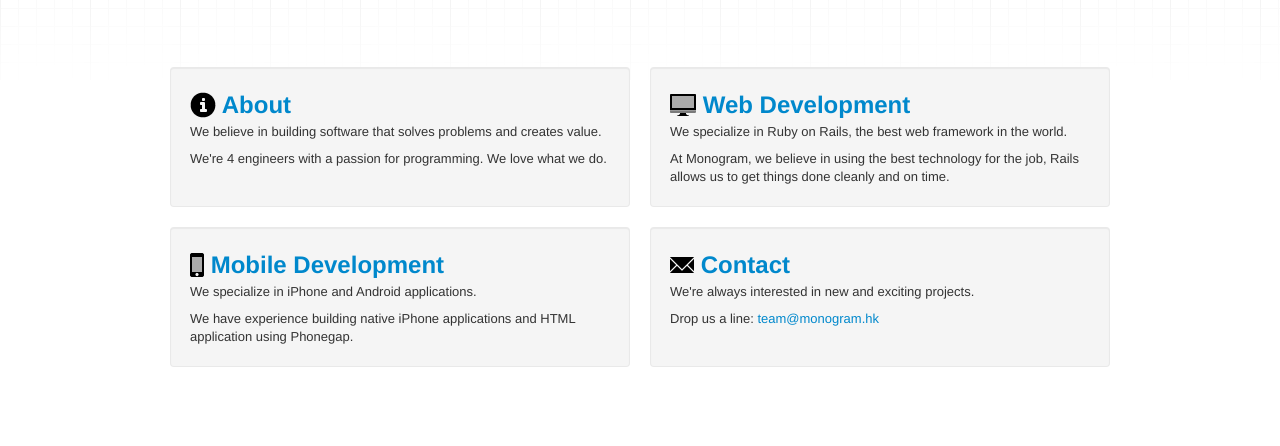
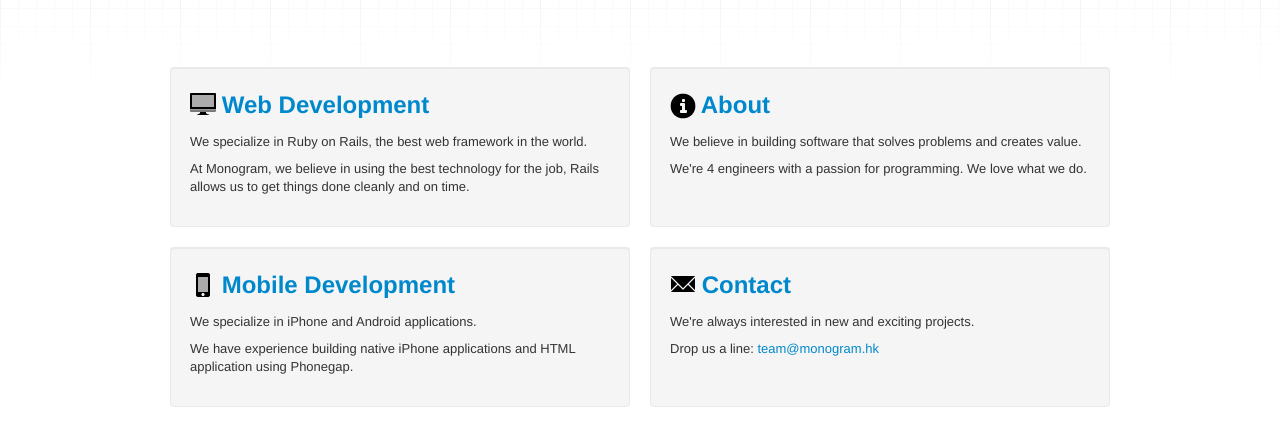
Before and after one commit to Monogram/monogram.github.com, a plain HTML site: page index.html in a window 1280 px wide. Shown: the part 226-672 px from the top of the page. Drawn offline with Linux system fonts and the light colour scheme.

Commit message:
Clean up white spacing

```diff
--- a/bootstrap/css/monogram.css
+++ b/bootstrap/css/monogram.css
@@ -40,16 +40,25 @@ header {
 
 #index .span6 {
   width: 420px;
-  height: 100px;
+  height: 120px;
 }
 
 #index .span6:first-child {
   /*border-right: 1px solid #CCCCCC;*/
 }
 
+#index .span6.well h2 {
+  margin-bottom: 10px;
+}
+
 img.icon {
   position: relative;
-  top: -2px;
+  top: 2px;
+}
+
+img.contact-icon {
+  position: relative;
+  top: 5px;
 }
 
 #content-row-1 {
@@ -59,3 +68,8 @@ img.icon {
 #about .thumbnails, #about .thumbnails > li {
   margin-bottom: 0px;
 }
+
+div.icon-size {
+  width: 25px;
+  text-align: center;
+}
--- a/index.html
+++ b/index.html
@@ -51,28 +51,49 @@
 
       <div id="content-row-1" class="row">
         <div class="span6 well">
-          <h2><img class="icon" src="bootstrap/img/glyphicons_195_circle_info.png"/img> <a>About</a></h2>
-          <p>We believe in building software that solves problems and creates value.</p>
-          <p>We're 4 engineers with a passion for programming.  We love what we do.</p>
-        </div>
-        <div class="span6 well">
-          <h2><img class="icon" src="bootstrap/img/glyphicons_160_imac.png"/> <a>Web Development</a></h2>
+          <h2>
+            <div class="icon-size">
+              <img class="icon" src="bootstrap/img/glyphicons_160_imac.png"/>
+            </div>
+            <a>Web Development</a>
+          </h2>
           <p>We specialize in Ruby on Rails, the best web framework in the world.</p>
           <p>At Monogram, we believe in using the best technology for the job, Rails allows us to get things done cleanly and on time.</p>
           <p></p>
+        </div>
+
+        <div class="span6 well">
+          <h2>
+            <div class="icon-size">
+              <img class="icon" src="bootstrap/img/glyphicons_195_circle_info.png"/>
+            </div>
+            <a>About</a>
+          </h2>
+          <p>We believe in building software that solves problems and creates value.</p>
+          <p>We're 4 engineers with a passion for programming.  We love what we do.</p>
         </div>
 
       </div>
 
       <div class="row">
         <div class="span6 well">
-          <h2><img class="icon" src="bootstrap/img/glyphicons_163_iphone.png"/img> <a>Mobile Development</a></h2>
+          <h2>
+            <div class="icon-size">
+              <img class="icon" src="bootstrap/img/glyphicons_163_iphone.png"/>
+            </div>
+            <a>Mobile Development</a>
+          </h2>
           <p>We specialize in iPhone and Android applications.</p>
           <p>We have experience building native iPhone applications and HTML application using Phonegap.</p>
         </div>
 
         <div class="span6 well">
-          <h2><img class="icon" src="bootstrap/img/glyphicons_010_envelope.png"/img> <a>Contact</a></h2>
+          <h2>
+            <div class="icon-size">
+              <img class="icon contact-icon" src="bootstrap/img/glyphicons_010_envelope.png"/img>
+            </div>
+            <a>Contact</a>
+          </h2>
           <p>We're always interested in new and exciting projects.</p>
           <p>Drop us a line: <a href="mailto:team@monogram.hk">team@monogram.hk</a></p>
         </div>
```
